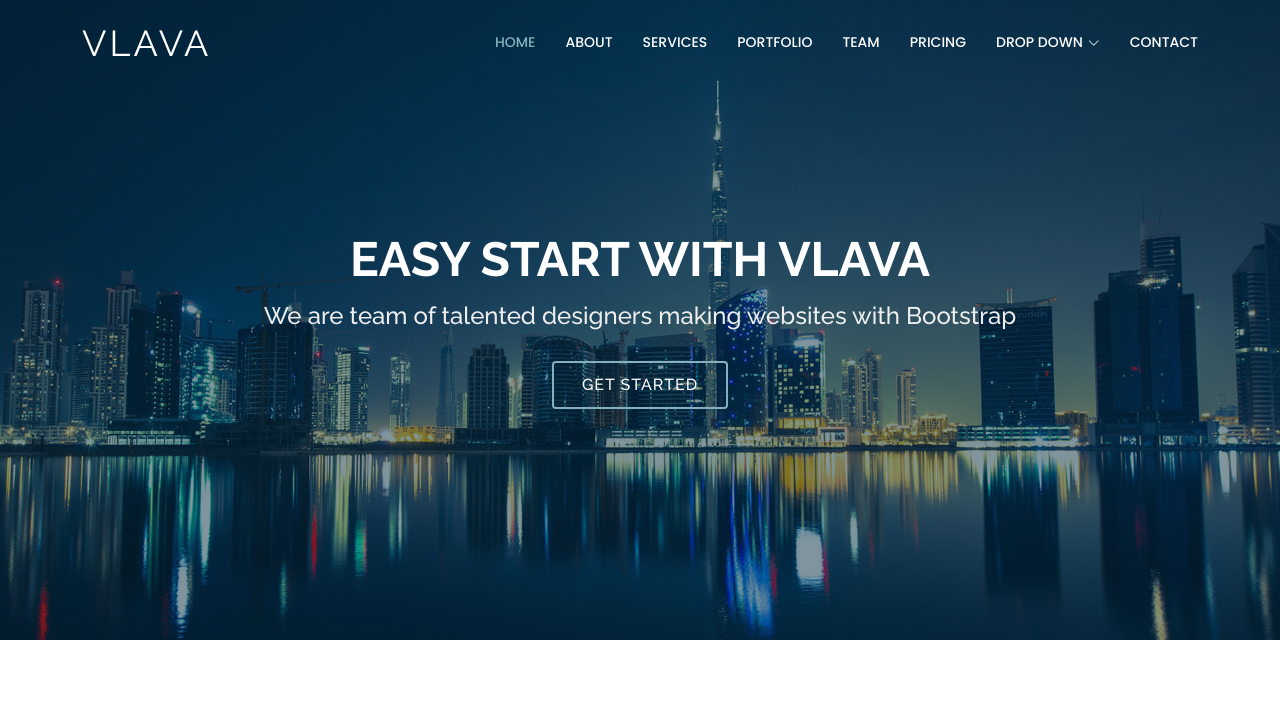
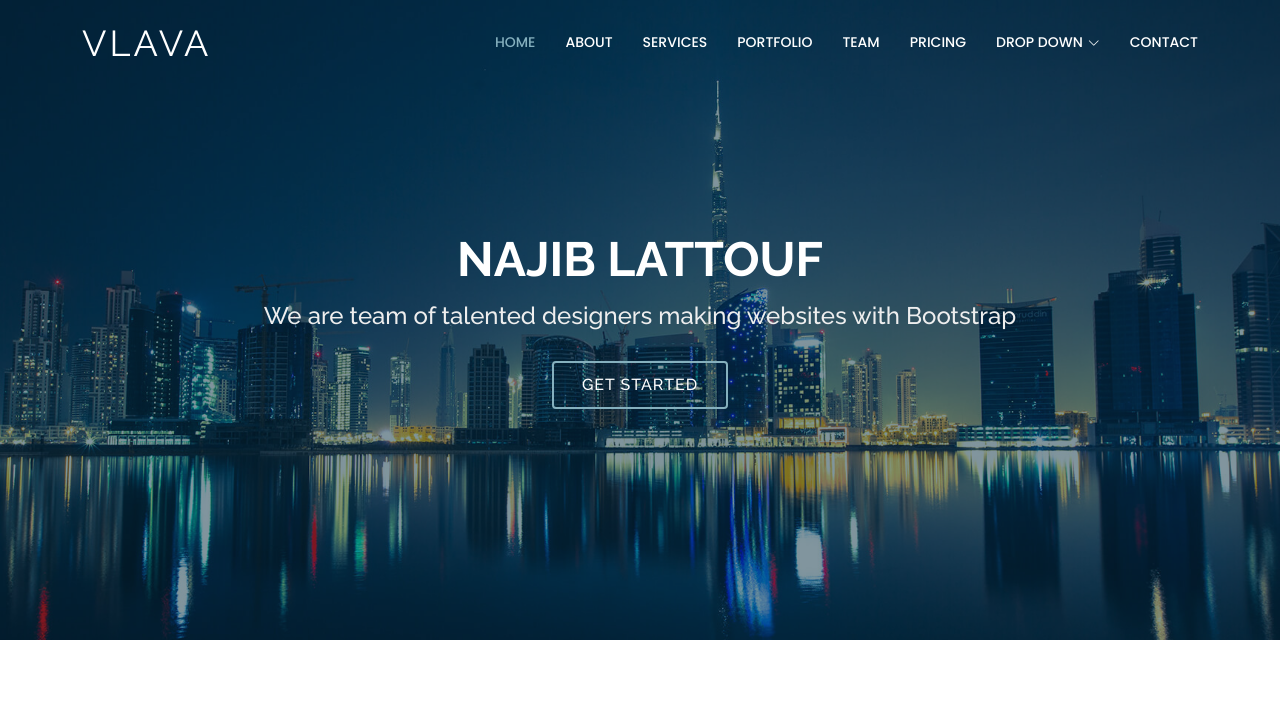
Before and after one commit to Najiblattouf/training, a plain HTML site: page index.html in a window 1280 px wide. Shown: the top 717 px of the page. Drawn offline with nearby package versions, Linux system fonts and the light colour scheme; no server answers.

Commit message:
najib lattouf in header

```diff
--- a/index.html
+++ b/index.html
@@ -83,7 +83,7 @@
   <!-- ======= Hero Section ======= -->
   <section id="hero">
     <div class="hero-container">
-      <h1>Easy start with Vlava</h1>
+      <h1>Najib Lattouf</h1>
       <h2>We are team of talented designers making websites with Bootstrap</h2>
       <a href="#about" class="btn-get-started scrollto">Get Started</a>
     </div>
```
